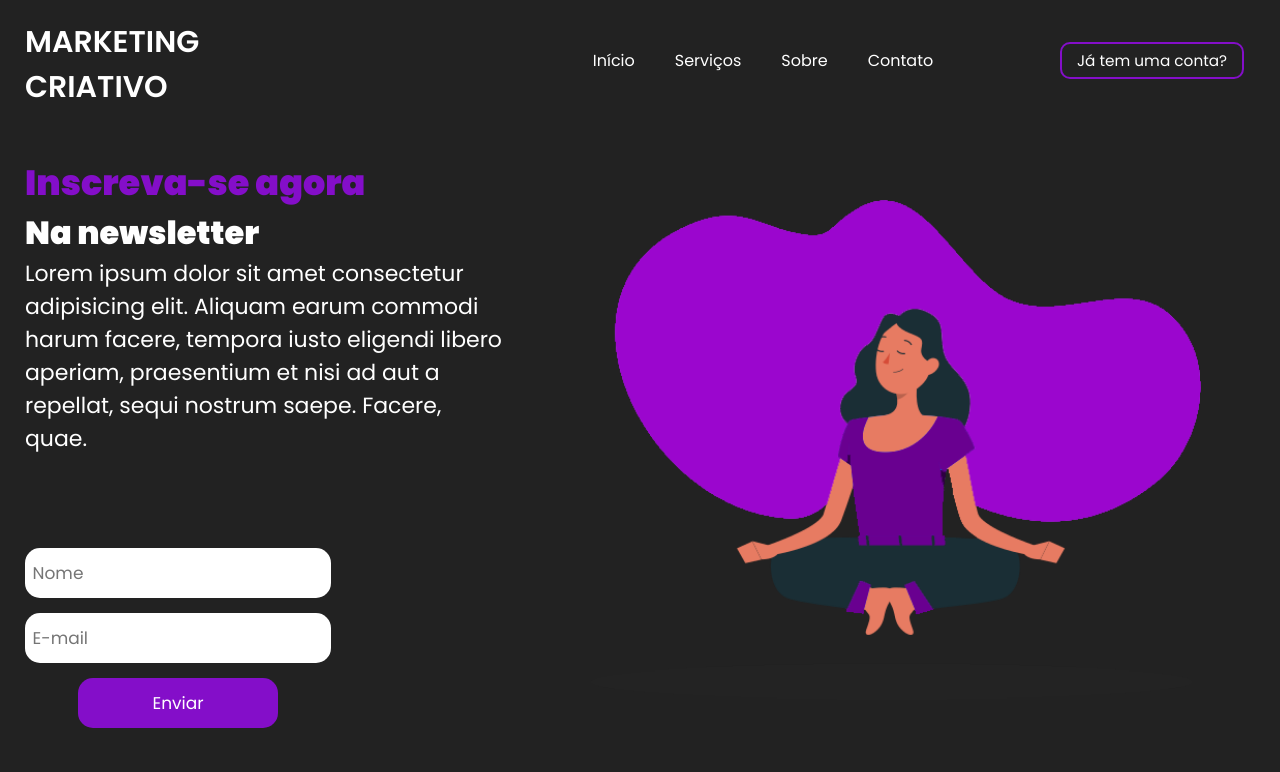
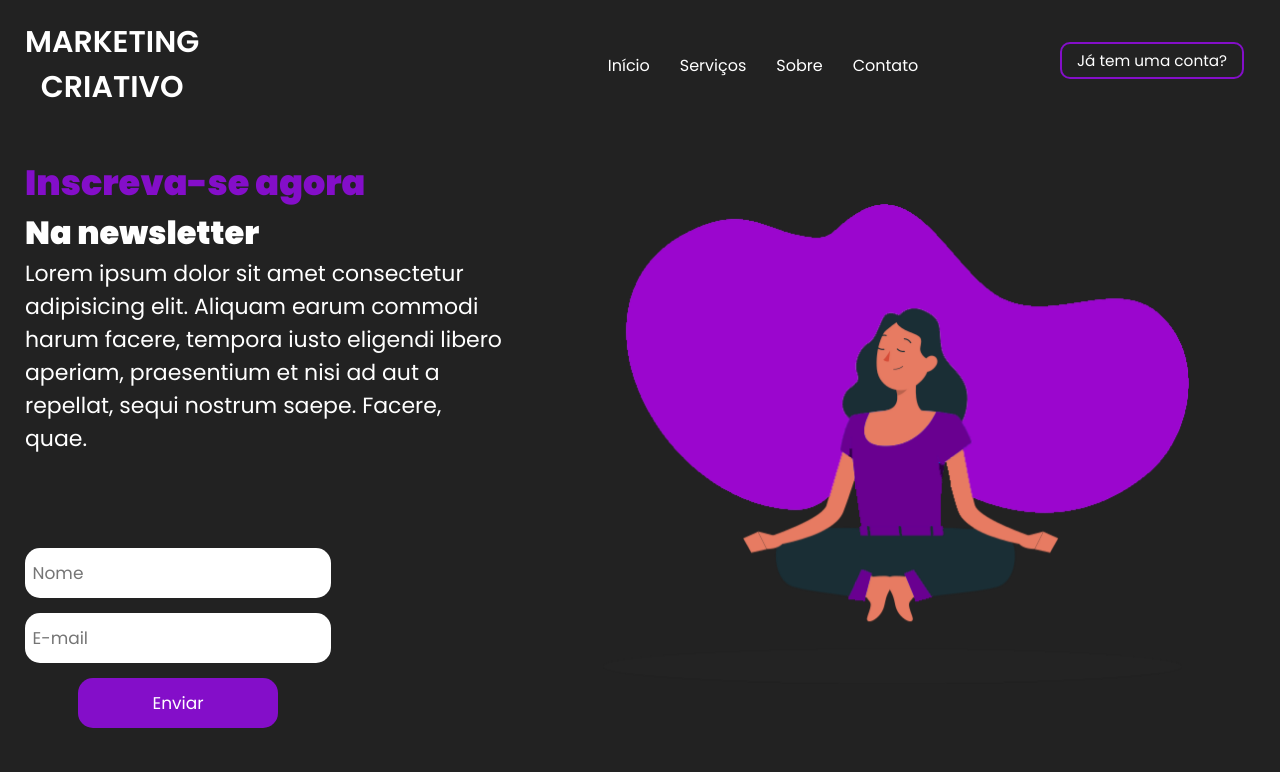
Before and after one commit to Ruancosta7/Purple_Landing_Page, a plain HTML site: page index.html in a window 1280 px wide. Drawn offline with Linux system fonts and the light colour scheme.

Commit message:
ajuste no tamanho da imagem e inclusão de animação

```diff
--- a/index.html
+++ b/index.html
@@ -33,11 +33,12 @@
         <aside>
             <img src="assets/77d0a7c454e658833800528e748edbe9.png" alt="">
         </aside>
-            <form class="form" action="https://sys4soft.com/udemy/forms/index.php" method="post">
+            <form class="form" action="" method="post">
                 <input type="text" name="name" id="nome" placeholder=" Nome" required> <br>
                 <input type="email" name="email" id="email" placeholder=" E-mail" required> <br>
                 <input type="submit" id="sub" value="Enviar">
             </form>
     </section>
+
 </body>
 </html>
--- a/style.css
+++ b/style.css
@@ -31,6 +31,7 @@ header {
 }
 
 header a {
+    text-align: center;
     font-size: 30px;
     text-decoration: none;
     color: white;
@@ -45,12 +46,13 @@ a {
     grid-area: nav;
     margin-top: 30px;
     text-align: center;
+    display: flex;
+    flex-direction: row;
+    flex-wrap: nowrap;
 }
 
 .navigation a {
-    margin-bottom: 10px;
-    margin-left: 10px;
-    margin-right: 10px;
+    margin: 0px 5px;
     text-decoration: none;
     color: white;
     font-family: 'Poppins', sans-serif;
@@ -61,7 +63,7 @@ a {
 }
 
 .nav2>a {
-    padding: 7px 30px;
+    padding: 7px 25px;
     text-decoration: none;
     color: white;
     font-family: 'Poppins', sans-serif;
@@ -93,14 +95,16 @@ span {
 }
 
 aside {
-    height: 500px;
+    height: 35vh;
     display: grid;
     grid-area: aside;
 }
 
 aside img {
+    animation: top-bottom 2s infinite ease alternate;
     display: grid;
     align-self: center;
+    height: 35vh;
 }
 
 form {
@@ -113,14 +117,16 @@ form {
         "sub"
     ;
 }
-
+input:focus{
+    outline: 0;
+}
 #nome {
     font-family: 'Poppins', sans-serif;
     border: none;
     font-size: 17px;
     grid-area: name;
     padding: 3px;
-    height: 50px;
+    height: 40px;
     border-radius: 15px;
 }
 
@@ -130,7 +136,7 @@ form {
     font-size: 17px;
     grid-area: email;
     padding: 3px;
-    height: 50px;
+    height: 40px;
     border-radius: 15px;
 }
 
@@ -155,6 +161,25 @@ form {
     background-color: rgb(160, 17, 226);
 }
 
+@keyframes top-bottom{
+    0%{
+        transform: translateY(10px);
+    }
+    100%{
+        transform: translateY(-10px);
+    }
+}
+
+@media screen and (min-width: 767px){
+
+    aside{
+        height: 50vh;
+    }
+
+    aside img{
+        height: 45vh;
+    }
+}
 @media screen and (min-width: 1024px) {
     .container {
         display: grid;
@@ -199,7 +224,9 @@ form {
         margin: auto;
         grid-area: aside;
     }
-
+    aside img{
+        height: 60vh;
+    }
     img {
         height: 500px;
     }
```
